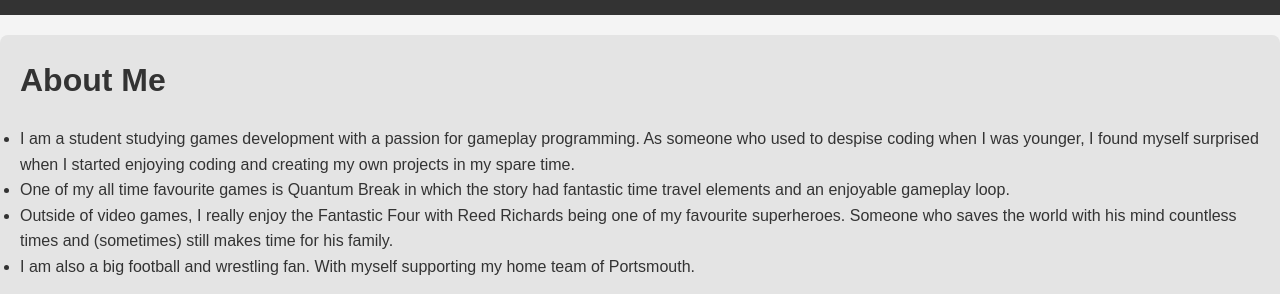
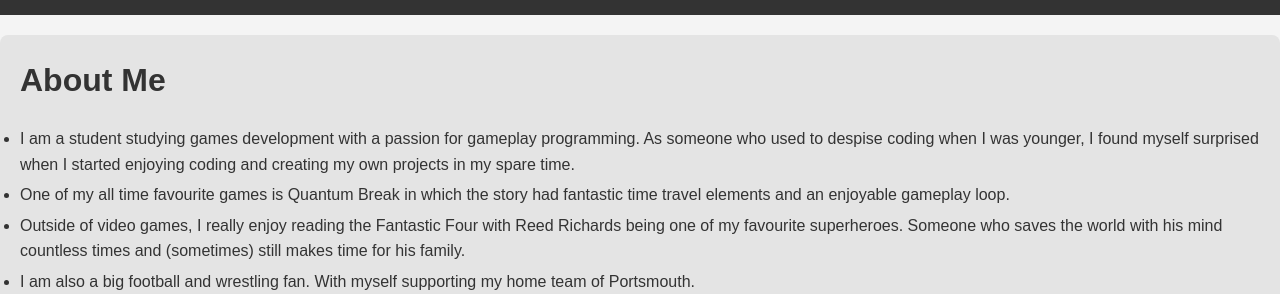
Before and after one commit to LewisBroad/LewisBroad.github.io, a plain HTML site: page index.html in a window 1280 px wide. Shown: the part 790-1084 px from the top of the page. Drawn offline with Linux system fonts and the light colour scheme.

Commit message:
padding on text

```diff
--- a/index.html
+++ b/index.html
@@ -51,7 +51,7 @@ html {
   scroll-padding-top:60px;
 }
     body {
-      font-family: Arial, sans-serif;
+      font-family: "Poppins", sans-serif;
       line-height: 1.6;
       background-color: #f4f4f4;
       color: #333;
@@ -417,11 +417,11 @@ html {
     <!-- About Me Section (Optional) -->
     <section id="about-me" class="about-me">
       <h2>About Me</h2>
-      <p> <ul>
-        <li>I am a student studying games development with a passion for gameplay programming. As someone who used to despise coding when I was younger, I found myself surprised when I started enjoying coding and creating my own projects in my spare time. </li>
-        <li>One of my all time favourite games is Quantum Break in which the story had fantastic time travel elements and an enjoyable gameplay loop. </li>
-        <li>Outside of video games, I really enjoy the Fantastic Four with Reed Richards being one of my favourite superheroes. Someone who saves the world with his mind countless times and (sometimes) still makes time for his family.</li>
-        <li>I am also a big football and wrestling fan. With myself supporting my home team of Portsmouth.</li>
+      <p> <ul style="list-style-type:disc">
+        <li style="padding-bottom: 5px;">I am a student studying games development with a passion for gameplay programming. As someone who used to despise coding when I was younger, I found myself surprised when I started enjoying coding and creating my own projects in my spare time. </li>
+        <li style="padding-bottom: 5px;">One of my all time favourite games is Quantum Break in which the story had fantastic time travel elements and an enjoyable gameplay loop. </li>
+        <li style="padding-bottom: 5px;">Outside of video games, I really enjoy reading the Fantastic Four with Reed Richards being one of my favourite superheroes. Someone who saves the world with his mind countless times and (sometimes) still makes time for his family.</li>
+        <li style="padding-bottom: 5px;">I am also a big football and wrestling fan. With myself supporting my home team of Portsmouth.</li>
       </p>
     </ul>
       <a href="https://www.linkedin.com/in/LewisBroad" target="_blank" rel="noopener noreferrer">
```
